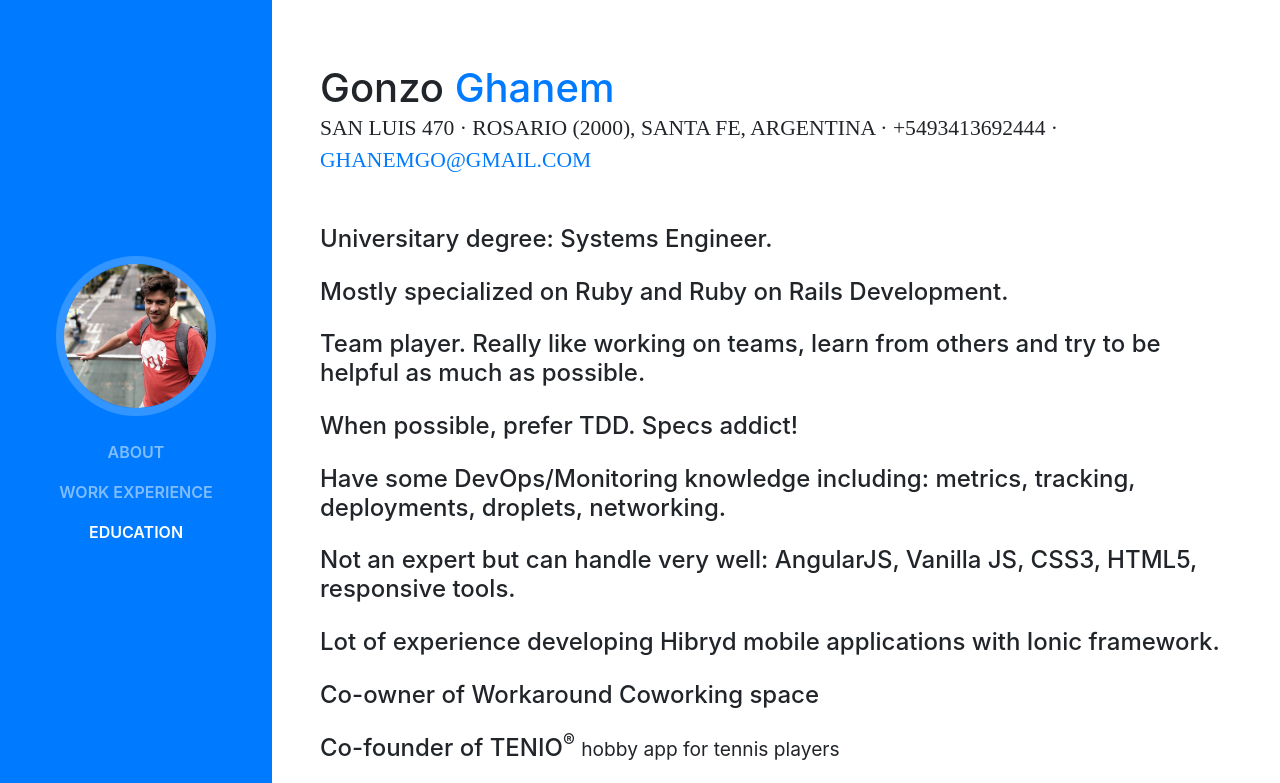
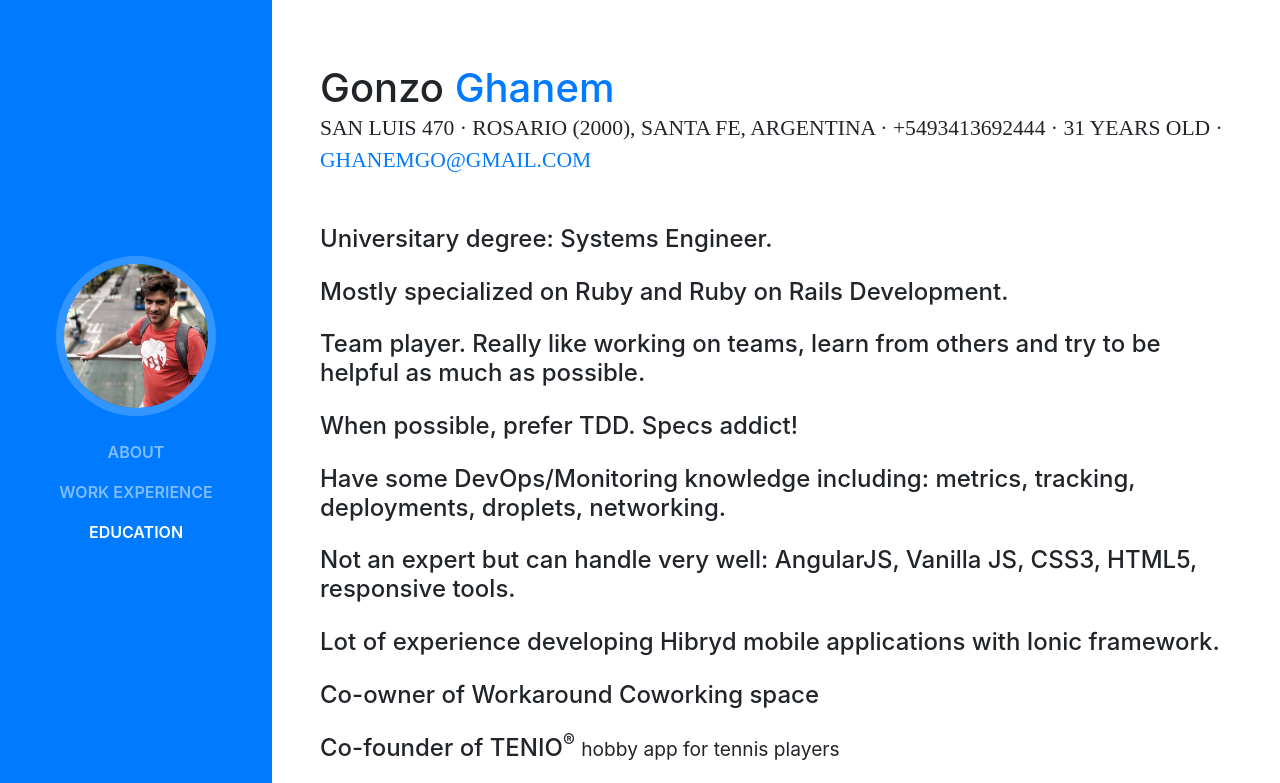
Before and after one commit to GonzoGhanem/my_resume, a website with bundled scripts: page index.html in a window 1280 px wide. Shown: the top 783 px of the page. Built offline with nearby package versions, Linux system fonts and the light colour scheme; a web font is replaced by a local one.

Commit message:
Added age

```diff
--- a/index.html
+++ b/index.html
@@ -59,7 +59,7 @@
           <h1 class="mb-0">Gonzo
             <span class="text-primary">Ghanem</span>
           </h1>
-          <div class="subheading mb-5">San Luis 470 · Rosario (2000), Santa Fe, Argentina · +5493413692444 ·
+          <div class="subheading mb-5">San Luis 470 · Rosario (2000), Santa Fe, Argentina · +5493413692444 · 31 years old ·
             <a href="mailto:name@email.com">ghanemgo@gmail.com</a>
           </div>
           <h4 class="mb-4">Universitary degree: Systems Engineer.</h4>
```
